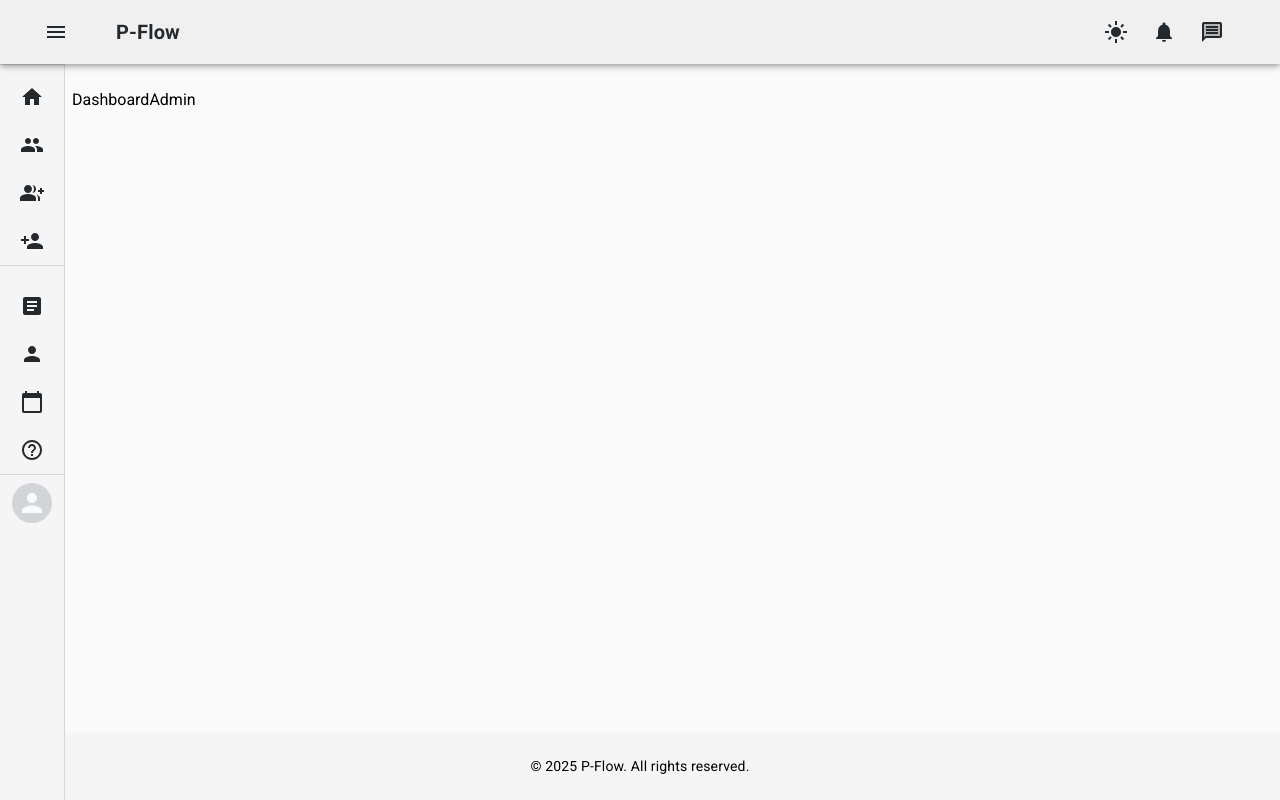
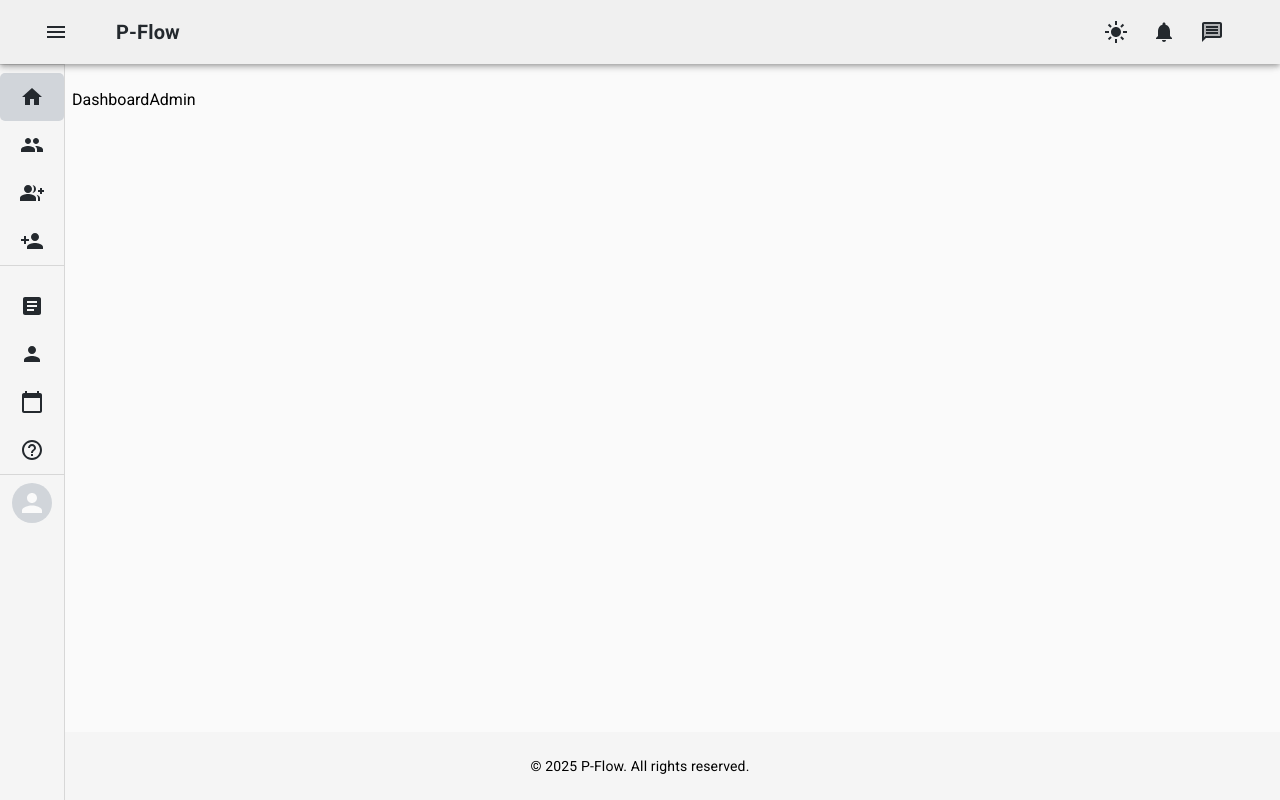
Before and after one commit to elref7i/p-flow, a React (Vite) app: page /admin in a window 1280 px wide. Built offline with nearby package versions, Linux system fonts and the light colour scheme; sample sign-in values are in the browser's storage.

Commit message:
Refactor ProfilePerson and Sidebar components for improved styling and navigation

```diff
--- a/src/components/Common/ProfilePerson.jsx
+++ b/src/components/Common/ProfilePerson.jsx
@@ -41,6 +41,7 @@ export default function ProfilePerson({ open }) {
           p: open ? 1 : 0,
           borderRadius: 2,
           ':hover': { bgcolor: theme.palette.grey[400] },
+          transition: 'all ',
         }}
         py={2}
         direction={'row'}
@@ -65,7 +66,7 @@ export default function ProfilePerson({ open }) {
                 textTransform={'capitalize'}
                 variant="h2"
                 fontWeight={'bold'}
-                fontSize={open ? 17 : 0}
+                fontSize={open ? 15 : 0}
                 mb={0.5}
               >
                 {userData.name}
@@ -73,7 +74,7 @@ export default function ProfilePerson({ open }) {
               <Typography
                 textTransform={'capitalize'}
                 variant="h3"
-                fontSize={open ? 14 : 0}
+                fontSize={open ? 12 : 0}
                 color="error"
                 fontWeight={'bold'}
               >
--- a/src/components/Sidebar/DefaultItemes.jsx
+++ b/src/components/Sidebar/DefaultItemes.jsx
@@ -41,7 +41,7 @@ export const admin = {
 
 export const pharmacy = {
   HeaderSection: [
-    { text: 'Dashboard', icon: <HomeIcon />, path: '/' },
+    { text: 'Dashboard', icon: <HomeIcon />, path: '/pharmacy' },
     { text: 'Drugs', icon: <MedicationIcon />, path: '/pharmacy/drugs' },
     { text: 'Orders', icon: <ArticleIcon />, path: '/orders' },
   ],
--- a/src/components/Sidebar/Sidebaritem.jsx
+++ b/src/components/Sidebar/Sidebaritem.jsx
@@ -4,11 +4,17 @@ import {
   ListItemButton,
   ListItemIcon,
   ListItemText,
+  useTheme,
 } from '@mui/material';
-import { useNavigate } from 'react-router-dom';
+import { useLocation, useNavigate } from 'react-router-dom';
 
 export default function Sidebaritem({ item, open }) {
   const navigate = useNavigate();
+  const theme = useTheme();
+  const { pathname } = useLocation();
+  console.log(pathname);
+  console.log(item.path);
+
   const handleClick = () => {
     if (item.text === 'Sign out') {
       return;
@@ -19,19 +25,18 @@ export default function Sidebaritem({ item, open }) {
     <ListItem key={item.text} disablePadding sx={{ display: 'block' }}>
       <ListItemButton
         onClick={handleClick}
-        sx={[
-          {
-            minHeight: 48,
-            px: 2.5,
-          },
-          open
-            ? {
-                justifyContent: 'initial',
-              }
-            : {
-                justifyContent: 'center',
-              },
-        ]}
+        sx={{
+          minHeight: 48,
+          px: 2.5,
+          bgcolor:
+            pathname === item.path
+              ? theme.palette.mode === 'dark'
+                ? '#FAFAFA'
+                : '#D1D5DA'
+              : 'transparent',
+          justifyContent: open ? 'initial' : 'center',
+          borderRadius: '5px',
+        }}
       >
         <ListItemIcon
           sx={[
```
